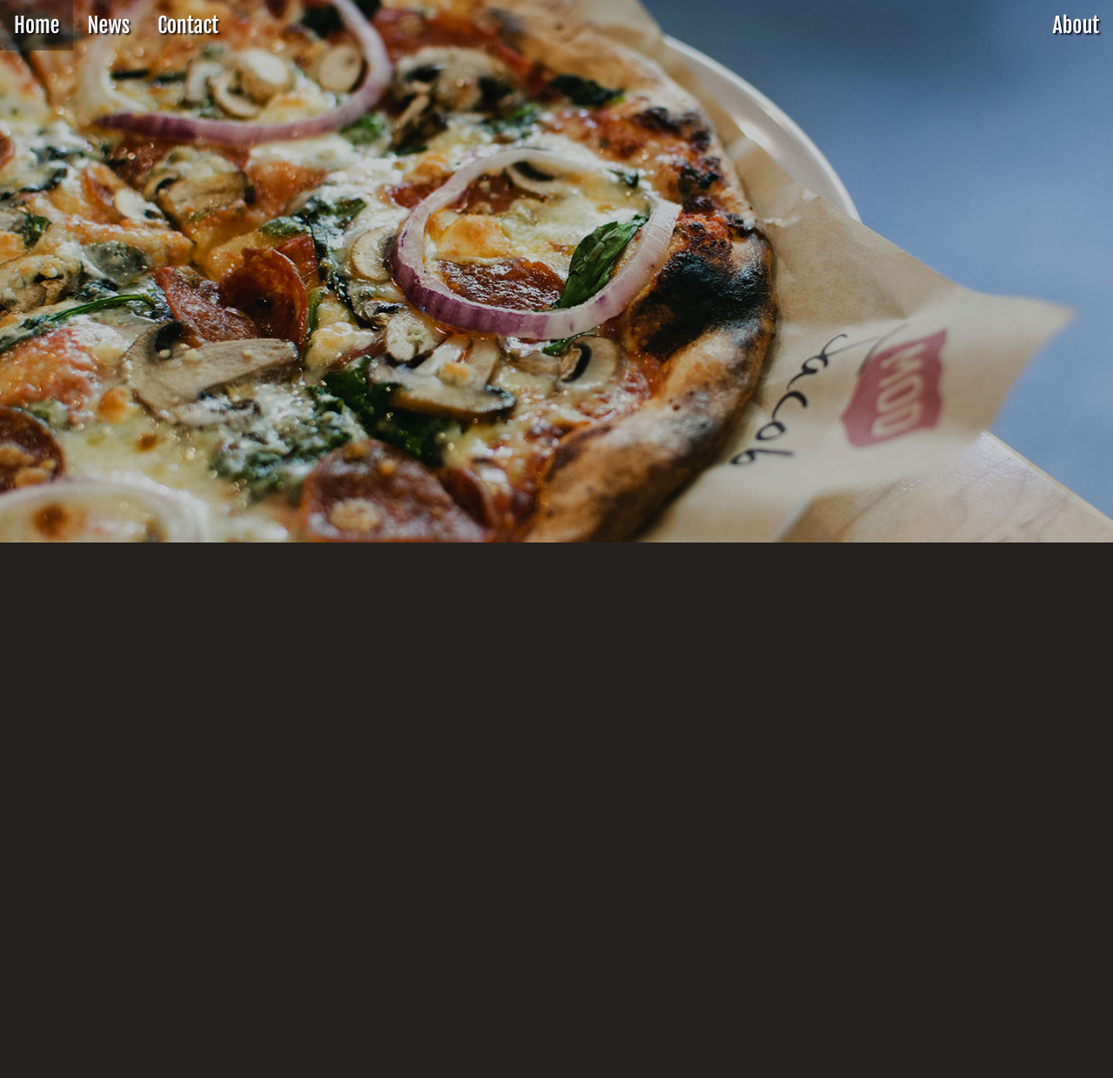
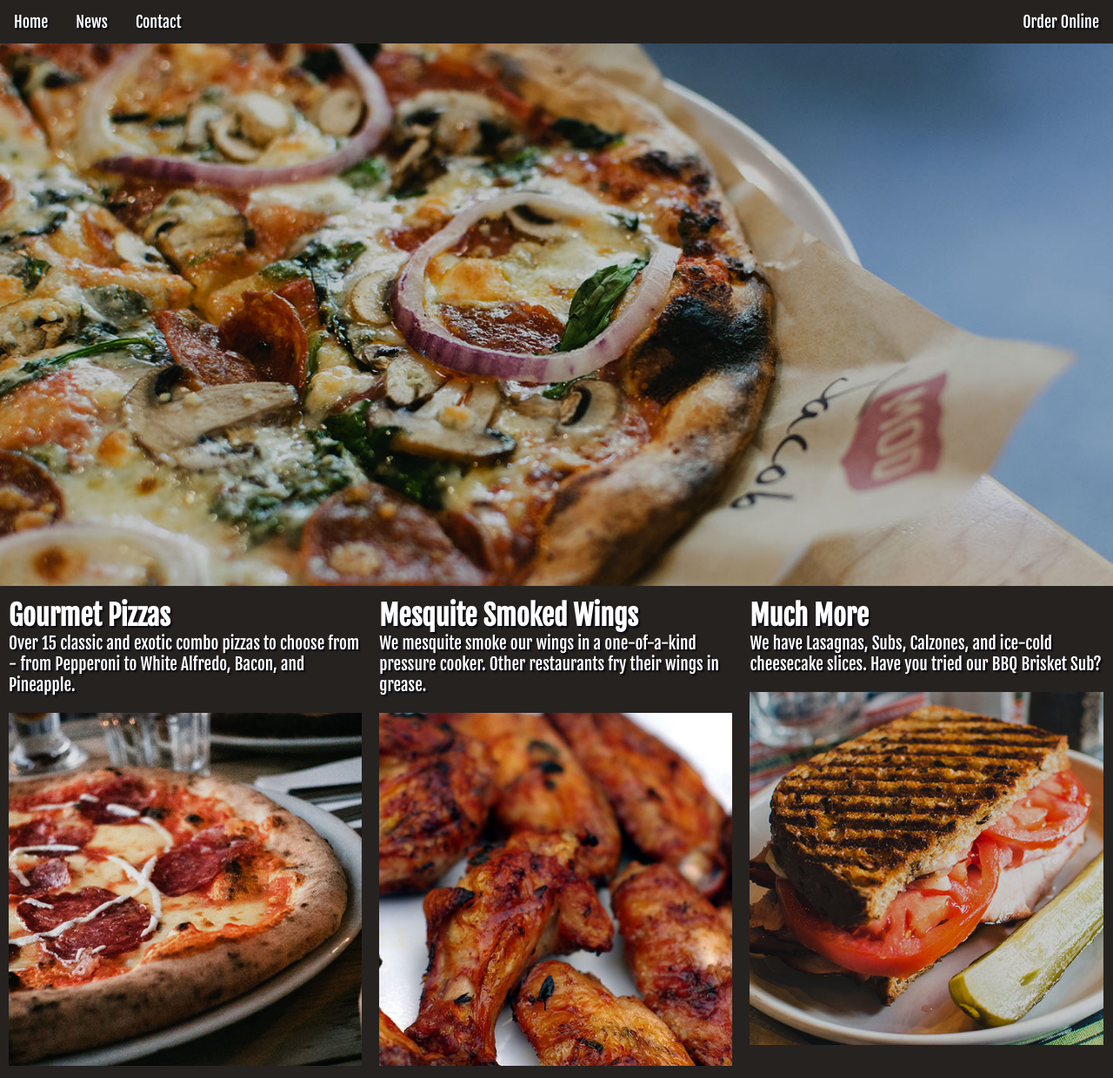
Before and after one commit to blgoral/tjs-pizza-website, a plain HTML site: page index.html in a window 1280 px wide. Shown: the whole page at 87% size. Before the commit the page ends 800 px from the top, so only its background shows below. Drawn offline with Linux system fonts and the light colour scheme.

Commit message:
Added 3 smaller images Added text

```diff
--- a/css/style.css
+++ b/css/style.css
@@ -3,7 +3,11 @@
 
 	margin: 0;
 	padding: 0;
-	/*box-sizing: border-box;*/
+    border: 0;
+    z-index: 1;
+    color: white;
+
+	box-sizing: border-box;
 
 }
 
@@ -12,24 +16,71 @@ body {
 	background-color: rgb(38, 34, 32);
 	font-family: 'Fjalla One', sans-serif;
 	text-shadow: 2px 2px 2px rgba(0, 0, 14, 0.8);
+    max-width: 1500px;
+    margin: auto;
+
 }
 
 
 
 
-img:first-of-type {
-	position: absolute;
-	left: 0px;
-    top: 0px;
+
+
+header {
+    position: relative;
+    /*width: 100%;*/
+    height: auto;
+}
+
+img {
+    position: relative;
     width: 100%;
     height: auto;
-    z-index: -1;
+}
+
+header img {
+    position: relative;
+    width: 100%;
+    height: auto;
+}
+
+h1 {
+    font-size: 2.5vw;
+}
+
+p {
+    font-size: 1.5vw;
+}
+
+
+
+
+section {
+    /*padding: 10px;
+    margin: 10px;*/
+    box-sizing: content-box;
 
 }
 
-nav {
-	z-index:; 5;
+.small-column {
+
+
+    width: 33.3%;
+    float: left;
+    padding: 10px;
+
+
+
 }
+
+div.small-column img {
+    width: 100%;
+    margin: auto;
+
+
+}
+
+
 
 
 ul.navigation_bar {
@@ -38,13 +89,16 @@ ul.navigation_bar {
     padding: 0;
     overflow: hidden;
     background-color: rgba(38, 34, 32, 0);
+    position: relative;
+    z-index:3;
 }
 
 ul.navigation_bar li
 {
 
 	float: left;
-	font-size: x-large;
+	font-size: large;
+
 
 }
 
@@ -60,9 +114,13 @@ ul.navigation_bar li a:hover:not(.active) {background-color: rgba(38, 34, 32, 0.
 
 ul.navigation_bar li a.active {background-color: #4CAF50;}
 
-ul.navigation_bar li.right {float: right;}
+ul.navigation_bar li.right {float: right; }
 
 @media screen and (max-width: 600px){
     ul.navigation_bar li.right,
     ul.navigation_bar li {float: none;}
 }
+
+@media screen and (max-width: 600px){
+    nav{position: relative;}
+}
--- a/index.html
+++ b/index.html
@@ -10,23 +10,53 @@
 <body>
 
 <header>
+
 <nav>
 
 	<ul class="navigation_bar">
 	<li><a href="#home">Home</a></li>
 	<li><a href="#news">News</a></li>
 	<li><a href="#contact">Contact</a></li>
-	<li class="right"><a href="#about">About</a></li>
+	<li class="right"><a href="#about">Order Online</a></li>
 	</ul>
 
 
 </nav>
 <img src="./images/splash.jpg" alt="">
+
 </header>
 
 
+<section>
 
-</div>
+	<div class="small-column">
+
+		<h1>Gourmet Pizzas</h1>
+		<p>Over 15 classic and exotic combo pizzas to choose from - from Pepperoni to White Alfredo, Bacon, and Pineapple.</p>
+		<br>
+		<img src="./images/little_pizza.jpg" alt="">
+
+	</div>
+
+	<div class="small-column">
+	<h1>Mesquite Smoked Wings</h1>
+	<p>We mesquite smoke our wings in a one-of-a-kind pressure cooker. Other restaurants fry their wings in grease.</p>
+	<br>
+	<img src="./images/little_wings.jpg" alt="">
+	</div>
+
+	<div class="small-column">
+
+	<h1>Much More</h1>
+	<p>We have Lasagnas, Subs, Calzones, and ice-cold cheesecake slices. Have you tried our BBQ Brisket Sub?</p>
+	<br>
+	<img src="./images/little_sandwich.jpg" alt="">
+	</div>
+
+</section>
+
+
+
 
 
 </body>
```
Also changed, not shown: images/little_pizza.jpg (added), images/little_sandwich.jpg (added), images/little_wings.jpg (added).
